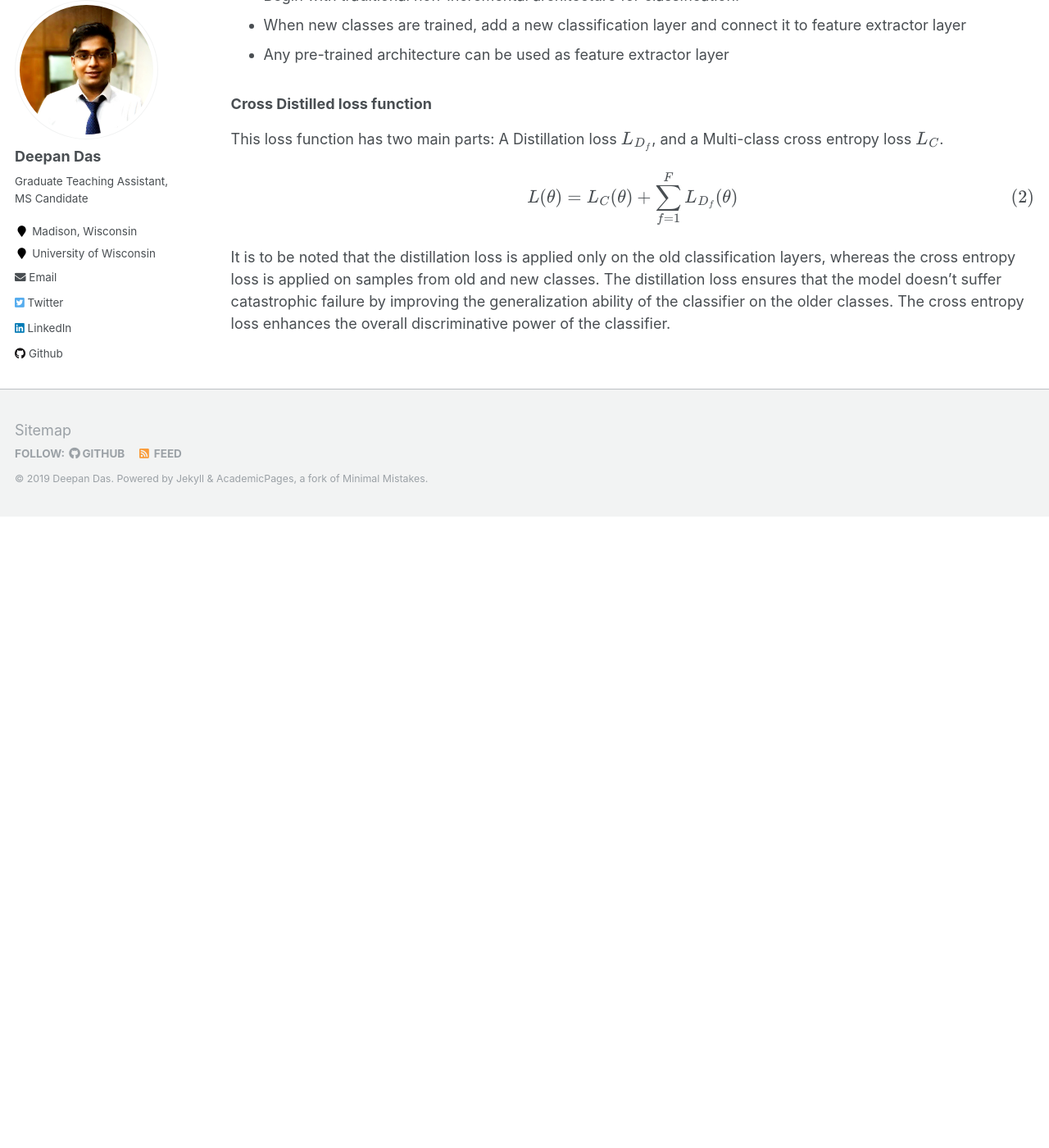
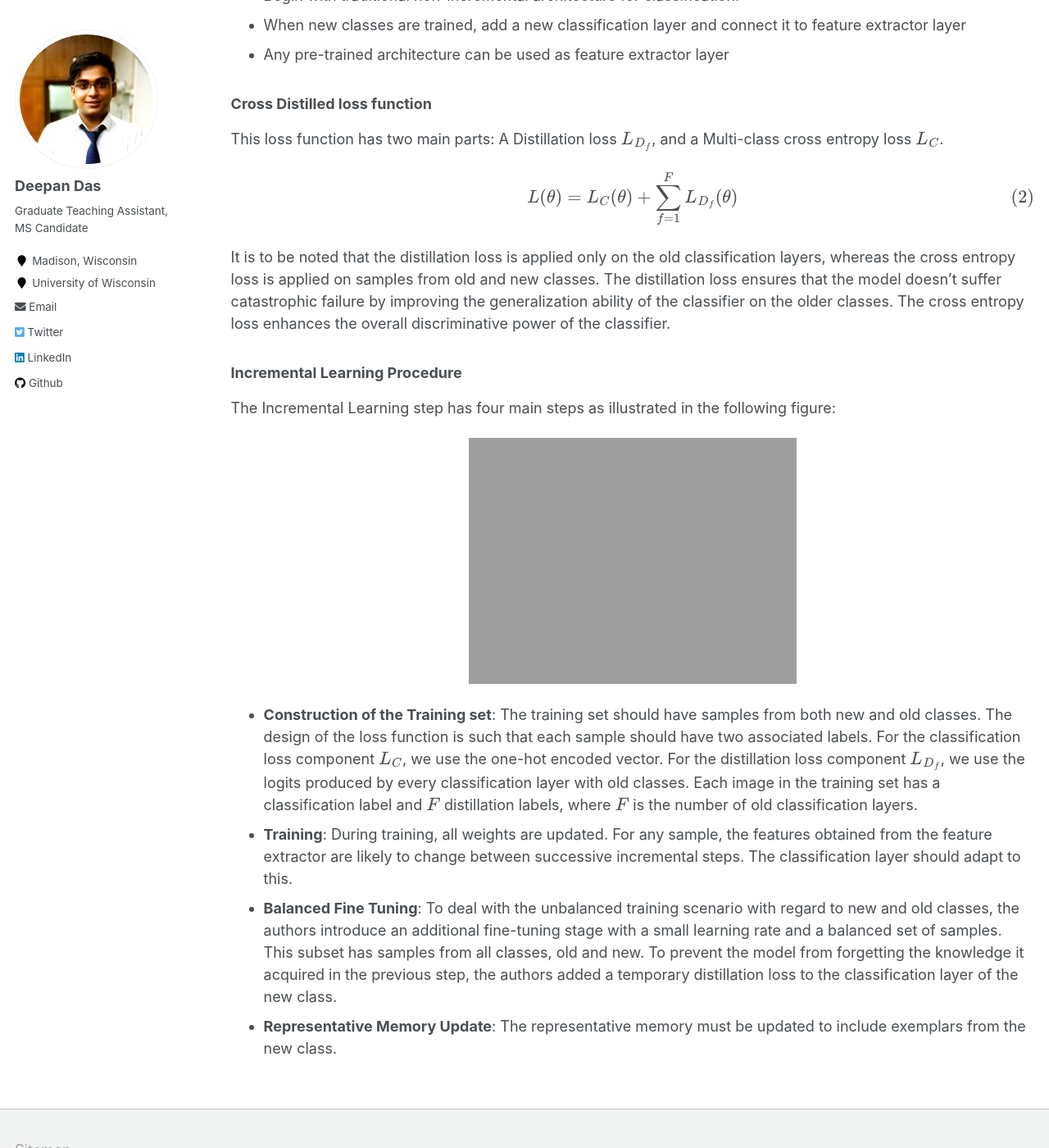
Before and after one commit to deepandas11/deepandas11.github.io, a Jekyll site: the page built from _posts/2019-07-18-Incremental-Learning.md, in a window 1280 px wide and 1400 px high, scrolled down 5798 px. Shown: the whole window at 82% size. Built offline with Jekyll 4.4.1, drawn with Linux system fonts in a browser that asks for light colours; formulas are drawn with MathJax 3; before the commit the page ends 6428 px from its top, so only the background shows below that.

Commit message:
Update6
Signed-off-by: Deepan Das <deepandas11@gmail.com>

```diff
--- a/_posts/2019-07-18-Incremental-Learning.md
+++ b/_posts/2019-07-18-Incremental-Learning.md
@@ -81,3 +81,16 @@ This loss function has two main parts: A Distillation loss \\(L_{D_f}\\), and a
 \\[L(\theta) = L_C(\theta) + \sum_{f=1}^{F}L_{D_f}(\theta)\\]
 
 It is to be noted that the distillation loss is applied only on the old classification layers, whereas the cross entropy loss is applied on samples from old and new classes. The distillation loss ensures that the model doesn't suffer catastrophic failure by improving the generalization ability of the classifier on the older classes. The cross entropy loss enhances the overall discriminative power of the classifier.
+
+
+
+### Incremental Learning Procedure
+
+The Incremental Learning step has four main steps as illustrated in the following figure:
+
+<img src="{{site.url}}/images/increm_4.png" style="display: block; margin: auto;" />
+
+- **Construction of the Training set**: The training set should have samples from both new and old classes. The design of the loss function is such that each sample should have two associated labels. For the classification loss component \\(L_C\\), we use the one-hot encoded vector. For the distillation loss component \\(L_{D_f}\\), we use the logits produced by every classification layer with old classes. Each image in the training set has a classification label and \\(F\\) distillation labels, where \\(F\\) is the number of old classification layers.
+- **Training**: During training, all weights are updated. For any sample, the features obtained from the feature extractor are likely to change between successive incremental steps. The classification layer should adapt to this.
+- **Balanced Fine Tuning**: To deal with the unbalanced training scenario with regard to new and old classes, the authors introduce an additional fine-tuning stage with a small learning rate and a balanced set of samples. This subset has samples from all classes, old and new. To prevent the model from forgetting the knowledge it acquired in the previous step, the authors added a temporary distillation loss to the classification layer of the new class.
+- **Representative Memory Update**: The representative memory must be updated to include exemplars from the new class.
```
